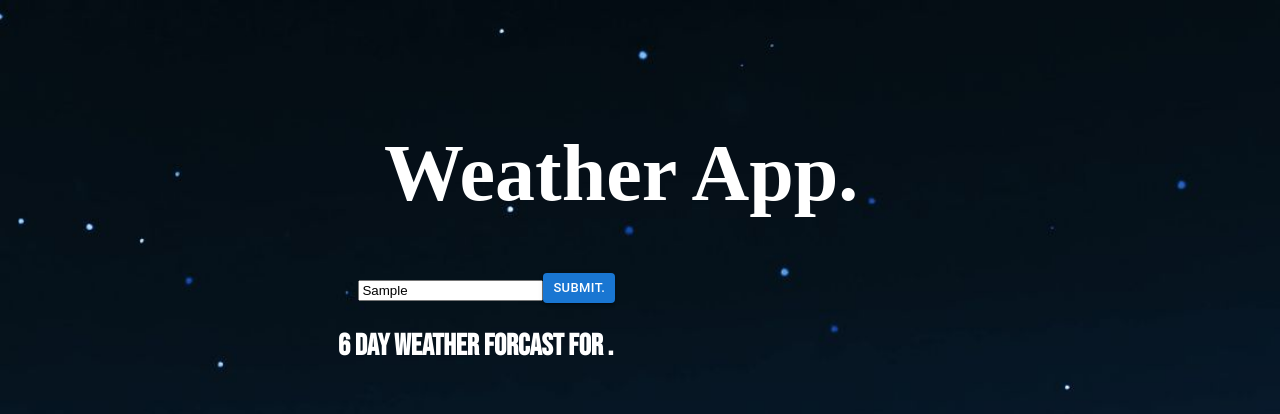
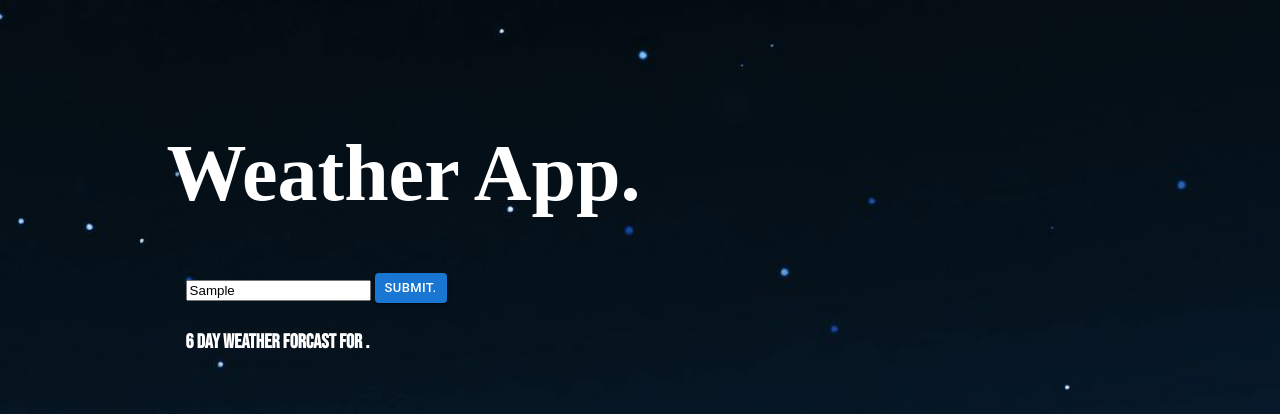
Before and after one commit to tgodkev/weather-app, a React (Create React App) app: page / in a window 1280 px wide. Both pictures are taken after typing "Sample" into the empty fields and a click on the button "SUBMIT.". Shown: the top 414 px of the page. Built offline with nearby package versions, Linux system fonts and the light colour scheme; no server answers; a web font is replaced by a local one.

Commit message:
style changes

```diff
--- a/public/Style.css
+++ b/public/Style.css
@@ -106,18 +106,21 @@ body{
 
 .input{
     font-family: 'Bebas Neue', cursive;
-    margin-left: 20%;
+    margin-left: 10%;
     font-size: 20px;
     color: white;
 
 }
+.input button{
+    margin-left: 4px;
+}
 
-.input h2{
-    margin-left: 8%;
+.forcast{
+    margin-left: 5%;
 }
 
 .search{
-   margin-left: 10%;
+   margin-left: 5%;
 }
 
 
@@ -125,7 +128,7 @@ body{
 
     position: relative;
     margin-top: 10%;
-    margin-left: 30%;
+    margin-left: 13%;
     color: white;
     font-family: 'The Nautigal', cursive;
     font-size: 40px;
--- a/src/components/Weather.jsx
+++ b/src/components/Weather.jsx
@@ -114,7 +114,7 @@ function Weather(){
                     />
                    <Button variant="contained" type='submit' size='small'>Submit.</Button>
                 </form>
-                {show && <h2> 6 Day weather forcast for {cityName}.</h2>}
+                {show && <h4 className='forcast'> 6 Day weather forcast for {cityName}.</h4>}
             </div>
 
          { show && <div className='current'>
```
